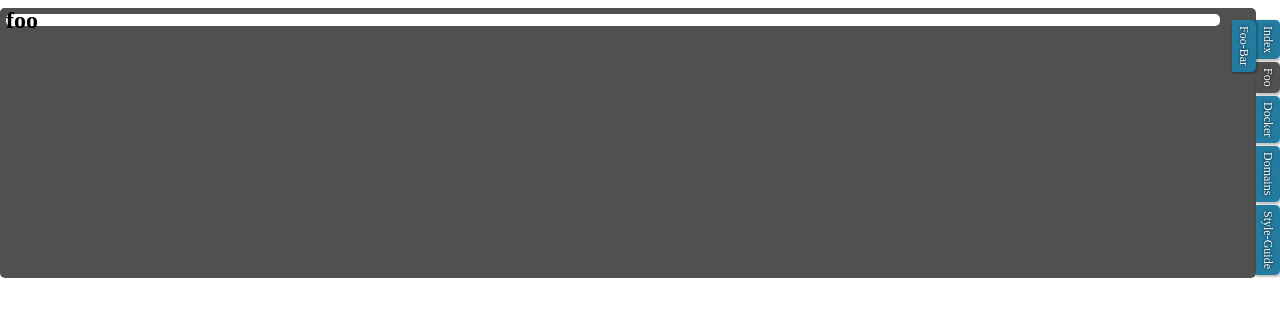
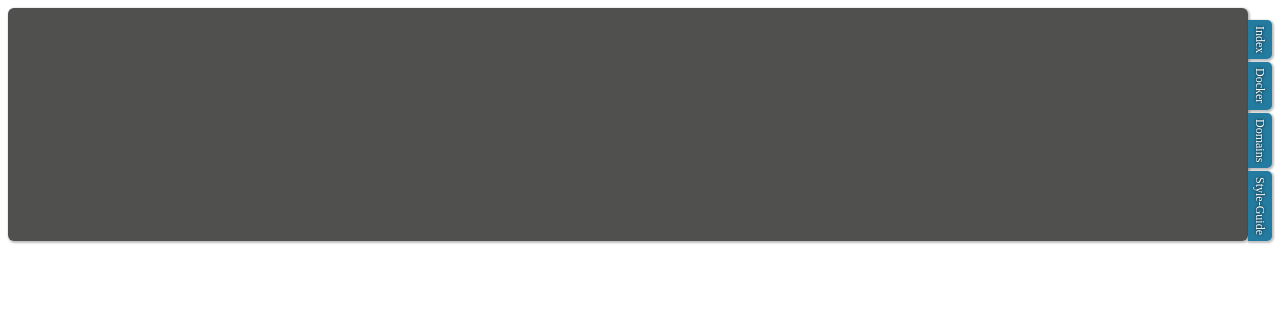
Before and after one commit to SamuelDavis/notes, a Nuxt app: page /foo in a window 1280 px wide. Shown: the top 316 px of the page. Built offline with nearby package versions, Linux system fonts and the light colour scheme.

Commit message:
reimplement recursive nav
at the end of the day, it's easier to organize the content layout as being inside the nav, since the content needs to compress based on the size of the nav

```diff
--- a/components/NotesNav.vue
+++ b/components/NotesNav.vue
@@ -1,17 +1,26 @@
 <template>
-  <nav>
+  <div class="nav-wrapper">
+    <div class="content-container shadow">
+      <notes-nav :child="child.child" :routes="child.routes" v-if="child">
+        <slot/>
+      </notes-nav>
+      <slot v-else/>
+    </div>
+    <nav class="nav-container">
       <ol>
         <li :class="{active: path.slice(1) && $route.path.includes(path)}" :key="i" class="shadow" v-for="({path, name}, i) in routes">
           <router-link :to="path" class="inverted-text" v-text="name"/>
         </li>
       </ol>
     </nav>
+  </div>
 </template>
 
 <script>
   export default {
     name: 'notes-nav',
     props: {
+      child: Object,
       routes: {
         type: Array,
         default () {
@@ -25,29 +34,55 @@
 </script>
 
 <style lang="scss" scoped>
+  $activeColor: #50514F;
+  $tabColor: #247BA0;
+
+  .nav-wrapper {
+    display: flex;
+    flex-direction: row;
+
+    .content-container {
+      border-radius: 0.5rem;
+      display: flex;
+      flex: 1;
+      background-color: $activeColor;
+
+      .nav-wrapper {
+        flex: 1;
+        margin-right: 0.5rem;
+      }
+    }
+
+    .nav-container {
+      margin-top: 1rem;
+
       ol {
         list-style-type: none;
         margin: 0;
         padding: 0;
 
-    > li {
+        li {
           writing-mode: vertical-lr;
-      margin-bottom: 0.25rem;
-      background-color: #247BA0;
+          background-color: $tabColor;
           border-top-right-radius: 5px;
           border-bottom-right-radius: 5px;
-      width: fit-content;
+
+          &:not(:last-child) {
+            margin-bottom: 0.25rem;
+          }
 
           &.active {
-        background-color: #50514F;
+            background-color: $activeColor;
           }
 
           a {
+            display: block;
             padding: 0.5rem;
-        display: block;
             text-decoration: none;
             text-transform: capitalize;
           }
         }
       }
+    }
+  }
 </style>
--- a/layouts/default.vue
+++ b/layouts/default.vue
@@ -1,11 +1,8 @@
 <template>
   <div id="app">
-    <div :key="namespace" :style="{zIndex: i + 1, width: `calc(100% - ${i * 2}rem)`, right: `${i * 2}rem`}" class="nav-container" v-for="({routes, namespace}, i) in navs">
-      <div class="nav-spacer">
-        <nuxt class="page" v-if="i === navs.length -1"/>
-      </div>
-      <notes-nav :routes="routes" class="nav"/>
-    </div>
+    <notes-nav :child="navs.child" :routes="navs.routes" class="nav">
+      <nuxt class="page shadow"/>
+    </notes-nav>
   </div>
 </template>
 
@@ -18,20 +15,23 @@
     },
     computed: {
       navs () {
-        return Object.values(this.$router.options.routes.reduce((acc, route) => {
-          const parts = route.path.split('/')
-          const namespace = parts.slice(0, parts.length - 1).join('/')
-          if (!this.$route.path.includes(namespace)) {
+        return [...this.$router.options.routes]
+          .sort((a, b) => a.path.length - b.path.length)
+          .reduce((acc, route) => {
+            const parts = route.path.slice(1).split('/')
+            const namespace = parts.slice(0, parts.length - 1)
+            if (!this.$route.path.includes(namespace.join('/'))) {
+              return acc
+            }
+            const seek = namespace.reduce((seek, item) => {
+              if (!seek.hasOwnProperty('child')) {
+                seek['child'] = { routes: [] }
+              }
+              return seek.child
+            }, acc)
+            seek.routes.push(route)
             return acc
-          }
-          if (!acc.hasOwnProperty(namespace)) {
-            acc[namespace] = { namespace, len: parts.length - 1, routes: [] }
-          }
-          acc[namespace].routes.push(route)
-          return acc
-        }, {}))
-          .sort((a, b) => a.len - b.len)
-          .map((nav) => ({ ...nav, routes: nav.routes.sort((a, b) => a.path.length - b.path.length) }))
+          }, { routes: [] })
       }
     }
   }
@@ -62,31 +62,10 @@
   }
 
   #app {
-    display: flex;
-    flex-direction: row;
-
-    .nav-container {
-      display: flex;
-      flex-direction: row;
+    .page {
+      border-radius: 1rem;
       flex: 1;
-      position: absolute;
-
-      .nav-spacer {
-        flex: 1;
-        background-color: #50514F;
-        border-radius: 5px;
-      }
-    }
-
-    .page {
       background-color: white;
-      border-radius: 5px;
-      margin: 0.5rem 1rem 0.5rem 0.5rem;
-    }
-
-    .nav {
-      margin-top: 1rem;
-      max-width: 20%;
     }
   }
 </style>
--- a/pages/foo/bar/index.vue
+++ /dev/null
@@ -1,13 +0,0 @@
-<template>
-  <h1>bar</h1>
-</template>
-
-<script>
-  export default {
-    name: 'bar'
-  }
-</script>
-
-<style scoped>
-
-</style>
--- a/pages/foo/bar/test.vue
+++ /dev/null
@@ -1,9 +0,0 @@
-<template>
-  <h1>test</h1>
-</template>
-
-<script>
-  export default {
-    name: 'test'
-  }
-</script>
--- a/pages/foo/index.vue
+++ /dev/null
@@ -1,13 +0,0 @@
-<template>
-  <h1>foo</h1>
-</template>
-
-<script>
-  export default {
-    name: 'foo'
-  }
-</script>
-
-<style scoped>
-
-</style>
```
Lines whose indentation alone changed are shown as unchanged.
